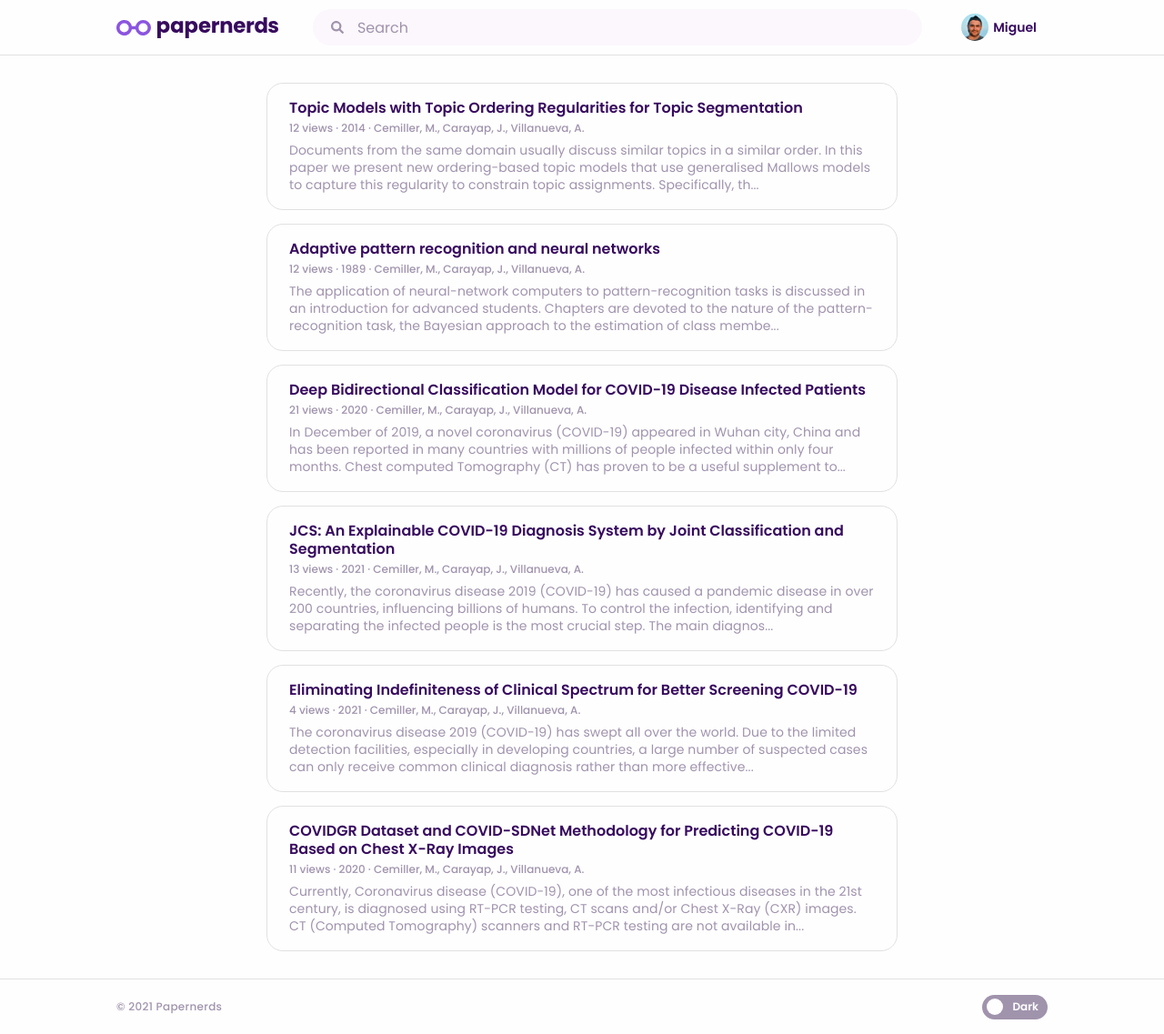
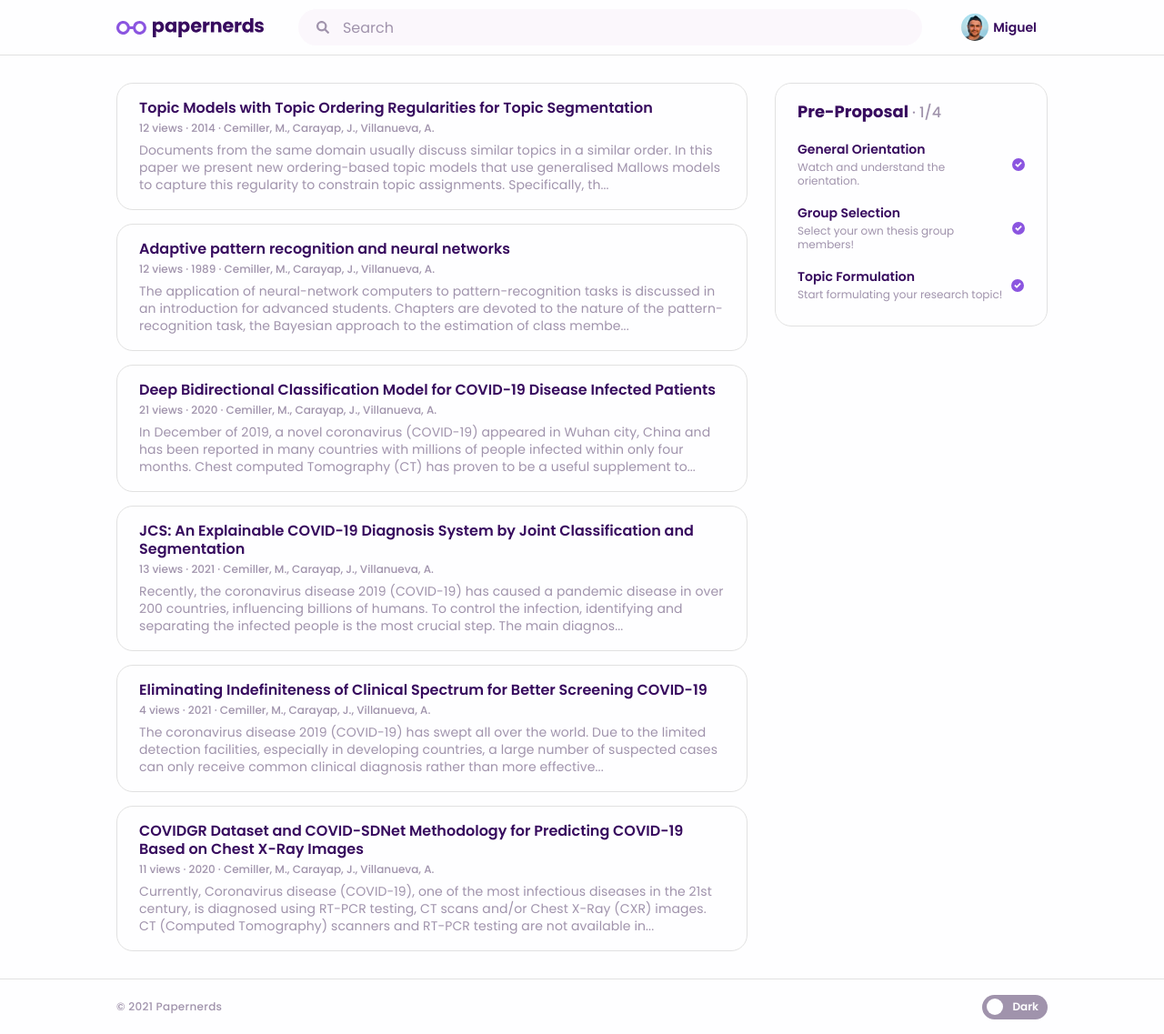
Before and after one commit to miguelcemiller/papernerds, a Django app: page /home?page=2 in a window 1280 px wide. Shown: the whole page at 91% size. Run offline with Django 3.2, Linux system fonts and the light colour scheme; a user stored in the database is signed in; data comes from the database, SQL or seed files in the repository; both versions use the stored data as it was after the commit; some libraries are stand-ins or nearby versions.

Commit message:
started undergraduate thesis portal

```diff
--- a/features/templates/features/home.html
+++ b/features/templates/features/home.html
@@ -4,6 +4,7 @@
 {% block content %}
 
 <section class="flex_container_home">
+    <div class="cards-loader-wrapper">
         <div class="cards infinite-container">
             {% for paper in papers %}
             <a class="infinite-item" href="{% url 'paper' paper.slug %}" style="text-decoration: none;">
@@ -18,12 +19,45 @@
             {% endfor %}
         </div>
 
-        <div class="loader"></div>
+        <div class="loader hide"></div>
         {% if papers.has_next %}
         <a class="infinite-more-link" href="?page={{ papers.next_page_number }}" page-value="{{papers.next_page_number}}"></a>
         {% endif %}
+        </div>
 
 
+        {% if request.user.is_authenticated %}
+        <div class="student-sidebar">
+            <div class="student-sidebar__heading">Pre-Proposal <span>&middot; 1/4</span></div>
+            <a class="student-sidebar__card" href="#">
+                <div class="student-sidebar__card__content">
+                    <div>General Orientation</div>
+                    <div>Watch and understand the orientation.</div>
+                </div>
+                <div class="student-sidebar__card__progress">
+                    <img src="{% static 'images/checked_alt.svg' %}" alt="">
+                </div>
+            </a>
+            <a class="student-sidebar__card" href="#">
+                <div class="student-sidebar__card__content">
+                    <div>Group Selection</div>
+                    <div>Select your own thesis group members!</div>
+                </div>
+                <div class="student-sidebar__card__progress">
+                    <img src="{% static 'images/checked_alt.svg' %}" alt="">
+                </div>
+            </a>
+            <a class="student-sidebar__card" href="#">
+                <div class="student-sidebar__card__content">
+                    <div>Topic Formulation</div>
+                    <div>Start formulating your research topic!</div>
+                </div>
+                <div class="student-sidebar__card__progress">
+                    <img src="{% static 'images/checked_alt.svg' %}" alt="">
+                </div>
+            </a>
+        </div>
+        {% endif %}
 
 </section>
 
--- a/features/urls.py
+++ b/features/urls.py
@@ -9,6 +9,8 @@ urlpatterns = [
     path('home/', RedirectView.as_view(pattern_name = 'home')),
     path('paper/<slug:slug>', views.paper_view, name="paper"),
     path('paper/<slug:slug>/', RedirectView.as_view(pattern_name = 'paper')),
+    #path('portal/<slug:slug>', views.portal_view, name="portal"),
+
 
     path('login/', views.login_view, name='login'),
     path('logout/', views.logout_view, name='logout'),
--- a/static/styles/main.css
+++ b/static/styles/main.css
@@ -140,14 +140,15 @@ nav {
 }
 
 .logo > img:first-child {
-    height: 17px;
+    height: 15px;
 }
 
 .logo > img:last-child {
-    height: 23px;
+    height: 21px;
 
     margin-right: var(--nav-gap);
 }
+
 
 /* ------------------SEARCH BAR------------------ */
 .search-form {
@@ -695,17 +696,25 @@ nav {
 
 
 
-/* Home */
+/* ------------------HOME------------------ */
 
 .flex_container_home {
     display: flex;
+    flex-direction: row;
+    justify-content: center;
+    gap: 30px;
+
+    padding: 0 var(--page-gutter);
+}
+
+.cards-loader-wrapper {
+    display: flex;
     flex-direction: column;
     align-items: center;
-
-    padding: 0 var(--page-gutter);
-}
-
-/* Paper Cards */
+}
+
+
+/* ------------------PAPER CARDS------------------ */
 
 .cards {
     display: flex;
@@ -765,9 +774,8 @@ nav {
     padding-top: 3px;
 }
 
-/* End Paper Cards */
-
-/* Loader Spinner */
+
+/* ------------------LOADER SPINNER------------------ */
 
 .loader {
     border: 4px solid hsl(263, 69%, 95%);
@@ -775,6 +783,9 @@ nav {
     border-top: 4px solid #8B55E0;
     width: 20px;
     height: 20px;
+
+    margin-bottom: 30px;
+
     -webkit-animation: spin 0.8s linear infinite; /* Safari */
     animation: spin 0.8s linear infinite;
 }
@@ -790,7 +801,94 @@ nav {
     100% { transform: rotate(360deg); }
 }
 
-/* End Loader Spinner */
+
+/* ------------------STUDENT SIDEBAR------------------ */
+
+.student-sidebar {
+    background-color: var(--background);
+
+    border: 1px solid var(--line);
+    border-radius: 18px;
+    height: min-content;
+
+    width: 300px;
+
+    padding-bottom: 17px;
+
+    margin-top: 30px;
+    margin-bottom: 30px;
+
+    position: sticky;
+    top: 91px;
+}
+
+.student-sidebar__heading {
+    font-weight: 700;
+    font-size: 18px;
+    color: var(--text-primary);
+
+    padding-top: 17px;
+    padding-left: 24px;
+    padding-bottom: 10px;
+}
+
+.student-sidebar__heading > span {
+    color: var(--text-secondary);
+    font-weight: 500;
+    font-size: 16px;
+}
+
+.student-sidebar__card {
+    display: flex;
+    text-decoration: none;
+}
+
+.student-sidebar__card:hover {
+    background-color: var(--card-hover);
+}
+
+.student-sidebar__card__content {
+    display: flex;
+    flex-direction: column;
+    gap: 4px;
+
+    padding: 10px 0px 10px 24px;
+
+    cursor: pointer;
+}
+
+
+.student-sidebar__card__content > div:first-child {
+    font-weight: 600;
+    font-size: 14px;
+    color: var(--text-primary);
+    line-height: 16px;
+}
+
+.student-sidebar__card__content > div:last-child {
+    font-weight: 400;
+    font-size: 12px;
+    color: var(--text-secondary);
+    line-height: 15px;
+}
+
+.student-sidebar__card__progress {
+    display: flex;
+    flex-direction: column;
+
+    padding-left: 10px;
+    margin-right: 24px;
+    align-self: center;
+}
+
+.student-sidebar__card__progress > img {
+    width: 14px;
+    height: 14px;
+}
+
+
+
+
 
 
 /* Pagination */
@@ -863,6 +961,8 @@ nav {
     width: 100%;
     max-width: 694px;
     min-width: 200px;
+
+    height: max-content;
 
     background: var(--background);
 
@@ -960,7 +1060,6 @@ br {
     padding-top: 17px;
     padding-left: 24px;
     padding-bottom: 10px;
-
 }
 
 .related_papers a {
@@ -1041,7 +1140,7 @@ br {
     height: 100%; /* Full height (cover the whole page) */
 
     background-color: rgba(0,0,0,0.5); /* Black background with opacity */
-    z-index: 3;
+    z-index: 101;
 }
 
 /* Search modal */
@@ -1116,7 +1215,7 @@ br {
     height: 100%; /* Full height (cover the whole page) */
 
     background-color: rgba(0,0,0,0.5); /* Black background with opacity */
-    z-index: 3;
+    z-index: 101;
 }
 
 .login_modal_m {
@@ -1261,7 +1360,7 @@ br {
     height: 100%; /* Full height (cover the whole page) */
 
     background-color: rgba(0,0,0,0.5); /* Black background with opacity */
-    z-index: 3;
+    z-index: 101;
 }
 
 .account_modal_m {
@@ -1384,6 +1483,7 @@ br {
     height: 100%; /* Full height (cover the whole page) */
 
     background-color: rgba(0,0,0,0.5); /* Black background with opacity */
+    z-index: 101;
 }
 
 .overlay_login {
@@ -1526,6 +1626,9 @@ br {
 /* End Paper.html */
 
 
+/* ------------------FOOTER------------------ */
+
+
 
 /* ------------------FOOTER------------------ */
 footer {
--- a/templates/main.html
+++ b/templates/main.html
@@ -7,6 +7,7 @@
     <meta http-equiv="X-UA-Compatible" content="IE=edge">
     <meta name="viewport" content="width=device-width, initial-scale=1.0, maximum-scale=5,minimum-scale=1, user-scalable=no">
     <title>Papernerds</title>
+    <link rel="shortcut icon" href="{% static 'images/papernerds.ico' %}">
     <link rel="stylesheet" href="{% static 'styles/main.css' %}">
     <script src="{% static 'js/jquery-3.6.0.js' %}" integrity="sha256-H+K7U5CnXl1h5ywQfKtSj8PCmoN9aaq30gDh27Xc0jk=" crossorigin="anonymous"></script>
 </head>
```
Also changed, not shown: db.sqlite3, static/images/book.svg (added), static/images/checked.svg (added), static/images/checked_alt.svg (added), static/images/papernerds.ico (added).
